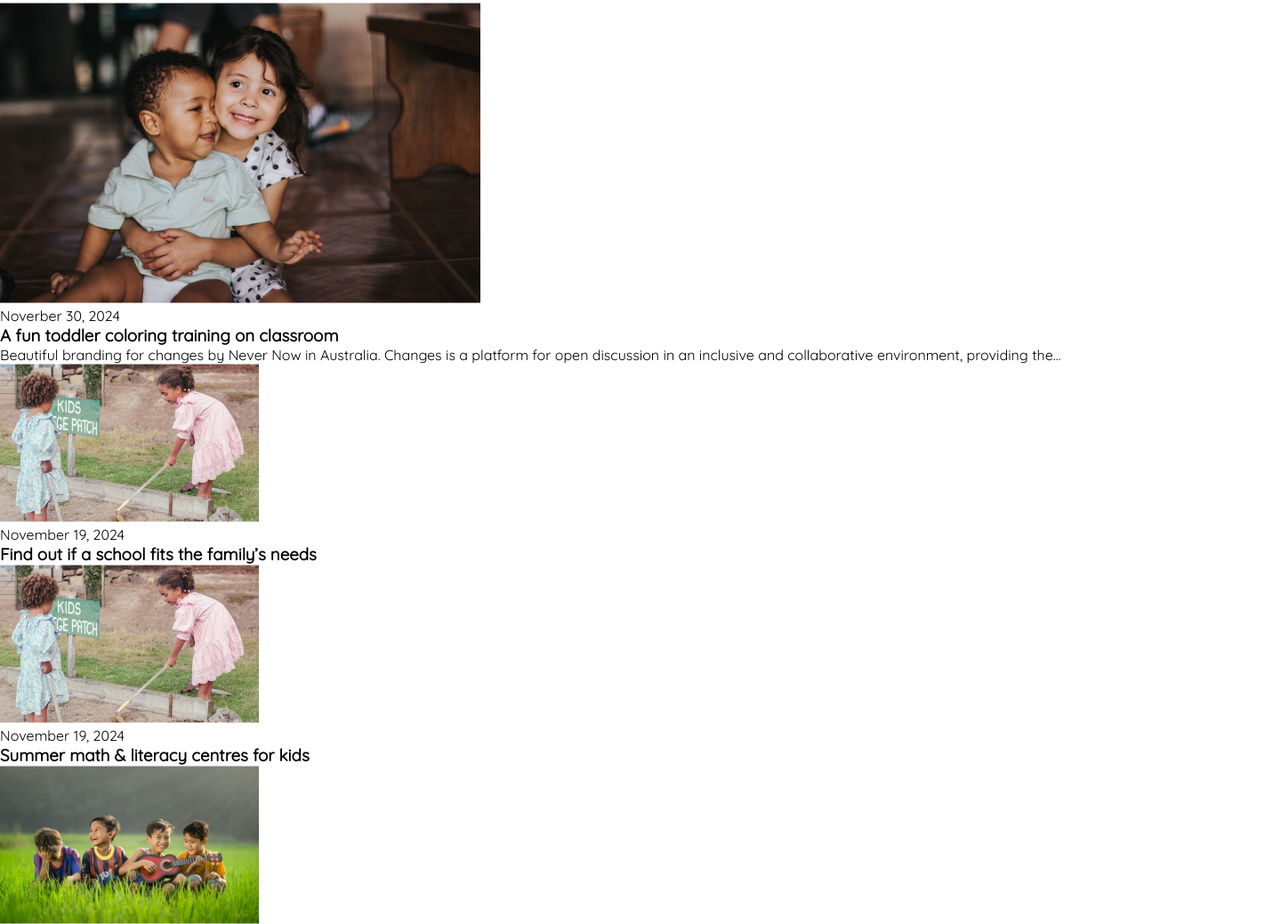
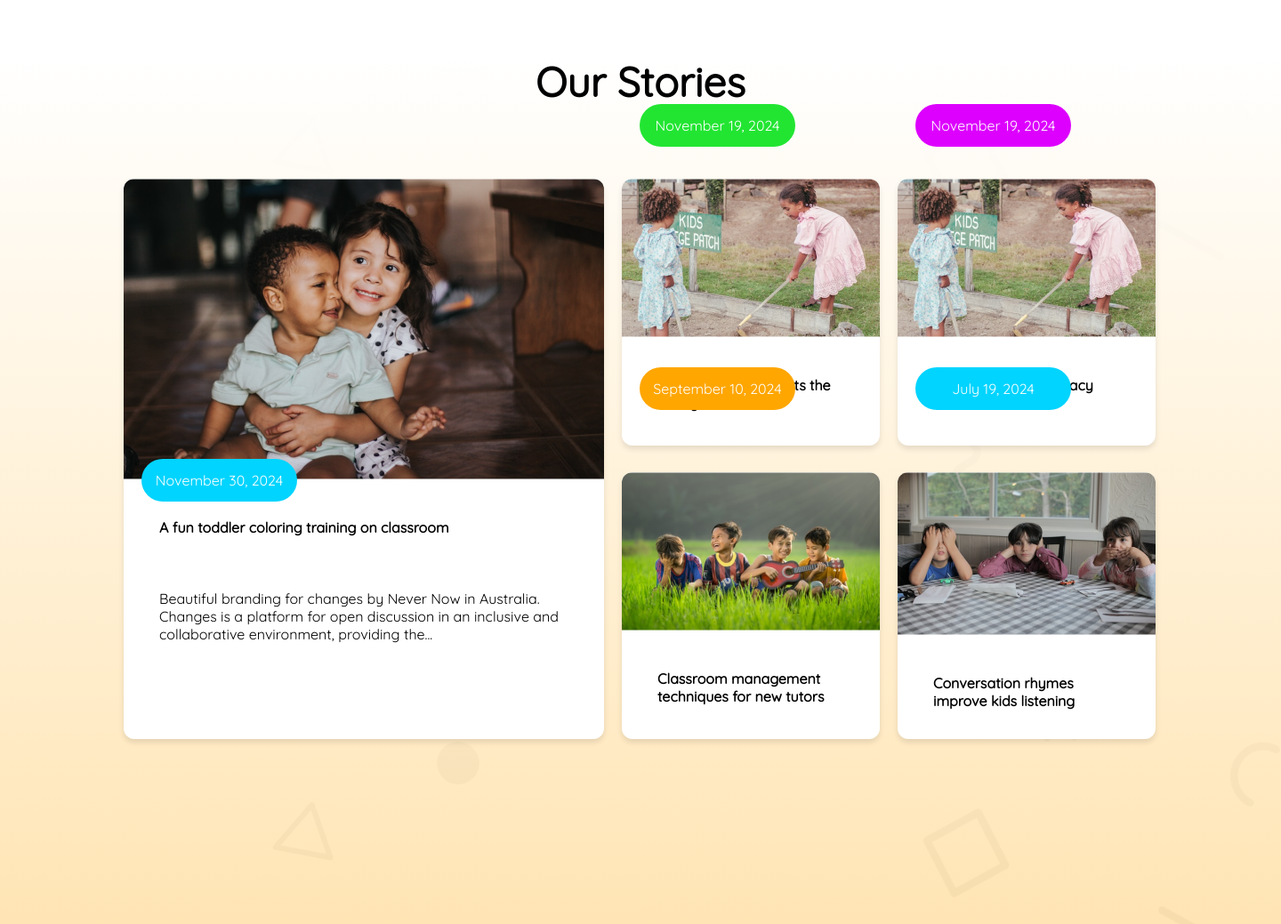
Before and after one commit to emamulmursalin47/KidsSchoolA2, a plain HTML site: page index.html in a window 1280 px wide. Shown: the part 1587-2626 px from the top of the page at 89% size, 1440 px wide, since content can reach past the window. Drawn offline with Linux system fonts and the light colour scheme.

Commit message:
Added Gradient and image in the our story section

```diff
--- a/index.html
+++ b/index.html
@@ -113,48 +113,99 @@
     </section>
 
     <section class="story-page">
-      <div class="story-container">
-        <div class="story-card large-card">
+      <h2>Our Stories</h2>
+      <div class="story-cards-container">
+        <div class="large-container">
+          <div class="story-card large-image">
             <img src="/assets/story-1.png" alt="Happy kids sitting" />
             <div class="card-content">
-            <span class="card-date">Noverber 30, 2024</span>
-
+              <span class="card-date">November 30, 2024</span>
               <h3>A fun toddler coloring training on classroom</h3>
               <p>
                 Beautiful branding for changes by Never Now in Australia.
                 Changes is a platform for open discussion in an inclusive and
                 collaborative environment, providing the...
               </p>
+            </div>
+          </div>
+        </div>
 
+        <div class="sm-card-container">
+          <div class="story-cards1">
+            <div class="story-card sm-card">
+              <img src="/assets/story-2.png" alt="story card image 2" />
+              <div class="card-content">
+                <span class="card-date1">November 19, 2024</span>
+                <h3>Find out if a school fits the family's needs</h3>
+              </div>
+            </div>
+            <div class="story-card sm-card">
+              <img src="/assets/story-2.png" alt="Card Image" />
+              <div class="card-content">
+                <span class="card-date2">November 19, 2024</span>
+                <h3>Summer math & literacy centres for kids</h3>
+              </div>
+            </div>
+          </div>
+
+          <div class="story-cards2">
+            <div class="story-card sm-card">
+              <img src="/assets/story-3.png" alt="Card Image" />
+              <div class="card-content">
+                <span class="card-date3">September 10, 2024</span>
+                <h3>Classroom management techniques for new tutors</h3>
+              </div>
+            </div>
+            <div class="story-card sm-card">
+              <img src="/assets/story-5.png" alt="Card Image" />
+              <div class="card-content">
+                <span class="card-date4">July 19, 2024</span>
+                <h3>Conversation rhymes improve kids listening</h3>
+              </div>
+            </div>
+          </div>
+        </div>
+      </div>
+    </section>
+
+    <!-- <section class="story-page">
+      <div class="story-container">
+        <div class="story-card large-card">
+          <img src="/assets/story-1.png" alt="Happy kids sitting" />
+          <div class="card-content">
+            <span class="card-date">November 30, 2024</span>
+            <h3>A fun toddler coloring training on classroom</h3>
+            <p>
+              Beautiful branding for changes by Never Now in Australia. Changes
+              is a platform for open discussion in an inclusive and
+              collaborative environment, providing the...
+            </p>
           </div>
         </div>
         <div class="story-grid">
           <div class="story-card sm-card">
-          <img src="/assets/story-2.png" alt="story card image 2">
+            <img src="/assets/story-2.png" alt="story card image 2" />
             <div class="card-content">
               <span class="card-date">November 19, 2024</span>
-            <h3>Find out if a school fits the family’s needs</h3>
+              <h3>Find out if a school fits the family's needs</h3>
             </div>
           </div>
-
-        <div class="demo-card small-card">
-          <img src="/assets/story-2.png" alt="Card Image">
+          <div class="story-card sm-card">
+            <img src="/assets/story-2.png" alt="Card Image" />
             <div class="card-content">
               <span class="card-date">November 19, 2024</span>
               <h3>Summer math & literacy centres for kids</h3>
             </div>
           </div>
-
           <div class="story-card sm-card">
-          <img src="/assets/story-3.png" alt="Card Image">
+            <img src="/assets/story-3.png" alt="Card Image" />
             <div class="card-content">
               <span class="card-date">September 10, 2024</span>
               <h3>Classroom management techniques for new tutors</h3>
             </div>
           </div>
-
           <div class="story-card story-card">
-          <img src="/assets/story-5.png" alt="Card Image">
+            <img src="/assets/story-5.png" alt="Card Image" />
             <div class="card-content">
               <span class="card-date">July 19, 2024</span>
               <h3>Conversation rhymes improve kids listening</h3>
@@ -162,7 +213,7 @@
           </div>
         </div>
       </div>
-  </section>
+    </section> -->
 
     <!-- Jhankar vai style: Simple JavaScript for mobile menu -->
     <script>
--- a/styles.css
+++ b/styles.css
@@ -229,7 +229,14 @@
   border-radius: 10px;
   box-shadow: 0 4px 6px rgba(0, 0, 0, 0.1);
   flex: 1;
-  background-image: linear-gradient(rgba(0, 238, 255, 0.305), white, white, white,white,white);
+  background-image: linear-gradient(
+    rgba(0, 238, 255, 0.305),
+    white,
+    white,
+    white,
+    white,
+    white
+  );
 
   padding: 20px;
   text-align: center;
@@ -242,7 +249,14 @@
   border-radius: 10px;
   box-shadow: 0 4px 6px rgba(0, 0, 0, 0.1);
   flex: 1;
-  background-image: linear-gradient(rgba(255, 166, 0, 0.396), white, white, white,white,white);
+  background-image: linear-gradient(
+    rgba(255, 166, 0, 0.396),
+    white,
+    white,
+    white,
+    white,
+    white
+  );
 
   padding: 20px;
   text-align: center;
@@ -255,7 +269,14 @@
   border-radius: 10px;
   box-shadow: 0 4px 6px rgba(0, 0, 0, 0.1);
   flex: 1;
-  background-image: linear-gradient(rgba(128, 0, 255, 0.207), white, white, white,white,white);
+  background-image: linear-gradient(
+    rgba(128, 0, 255, 0.207),
+    white,
+    white,
+    white,
+    white,
+    white
+  );
 
   padding: 20px;
   text-align: center;
@@ -322,8 +343,6 @@
   background-color: #ffa500; /* Bright orange */
   border-radius: 50%;
   color: white;
-
-
   justify-content: center;
   align-items: center;
   font-size: 24px;
@@ -339,3 +358,160 @@
     max-width: 100%;
   }
 }
+.story-page {
+  width: 1440px;
+  height: 1018px;
+  margin: auto;
+  margin-bottom: 80px;
+  background: linear-gradient(white, rgba(255, 166, 0, 0.304)),
+  url(/assets/bg.png);
+
+}
+.story-page h2 {
+  font-size: 46px;
+  text-align: center;
+  margin-bottom: 80px;
+  margin-top: 60px;
+}
+
+.story-container {
+  display: flex;
+  flex-wrap: wrap;
+  gap: 2rem;
+}
+
+.story-card {
+  border-radius: 12px;
+  overflow: hidden;
+  background-color: white;
+  box-shadow: 0px 4px 6px rgba(0, 0, 0, 0.1);
+}
+.large-container .large-image {
+  width: 540px;
+  height: 630px;
+  position: relative;
+}
+.card-date {
+  display: flex;
+  background-color: #00d4ff;
+  color: white;
+  padding: 0.3rem 0.8rem;
+  border-radius: 50px;
+  font-size: 16px;
+  width: 175px;
+  height: 48px;
+  position: absolute;
+  top: 50%;
+  margin-left: 20px;
+  align-items: center;
+  text-align: center;
+  justify-content: center;
+}
+.card-content h3 {
+  font-size: 24px;
+  padding: 20px;
+  margin: 20px;
+}
+.card-content p {
+  font-size: 16px;
+  padding: 20px;
+  margin: 20px;
+}
+
+.sm-card-container {
+  width: 602px;
+  height: 622px;
+  margin-left: 20px;
+}
+.sm-card {
+  width: 290px;
+  height: 300px;
+  margin-bottom: 20px;
+}
+.story-cards1 {
+  display: flex;
+  gap: 20px;
+
+  margin-top: 10px;
+  margin: auto;
+}
+.story-cards2 {
+  display: flex;
+  gap: 20px;
+  margin-top: 10px;
+}
+
+.story-cards-container {
+  display: flex;
+  margin: auto;
+  justify-content: center;
+}
+
+.card-date1 {
+  display: flex;
+  background-color: #22e532;
+  color: white;
+  padding: 0.3rem 0.8rem;
+  border-radius: 50px;
+  font-size: 16px;
+  width: 175px;
+  height: 48px;
+  position: absolute;
+  top: 213%;
+  margin-left: 20px;
+  align-items: center;
+  text-align: center;
+  justify-content: center;
+}
+.card-content h3 {
+  font-size: 16px;
+}
+
+.card-date2 {
+  display: flex;
+  background-color: #dd00ff;
+  color: white;
+  padding: 0.3rem 0.8rem;
+  border-radius: 50px;
+  font-size: 16px;
+  width: 175px;
+  height: 48px;
+  position: absolute;
+  top: 213%;
+  margin-left: 20px;
+  align-items: center;
+  text-align: center;
+  justify-content: center;
+}
+.card-date3 {
+  display: flex;
+  background-color: #ffa600;
+  color: white;
+  padding: 0.3rem 0.8rem;
+  border-radius: 50px;
+  font-size: 16px;
+  width: 175px;
+  height: 48px;
+  position: absolute;
+  top: 250%;
+  margin-left: 20px;
+  align-items: center;
+  text-align: center;
+  justify-content: center;
+}
+.card-date4 {
+  display: flex;
+  background-color: #00d4ff;
+  color: white;
+  padding: 0.3rem 0.8rem;
+  border-radius: 50px;
+  font-size: 16px;
+  width: 175px;
+  height: 48px;
+  position: absolute;
+  top: 250%;
+  margin-left: 20px;
+  align-items: center;
+  text-align: center;
+  justify-content: center;
+}
```
Lines whose indentation alone changed are shown as unchanged.
